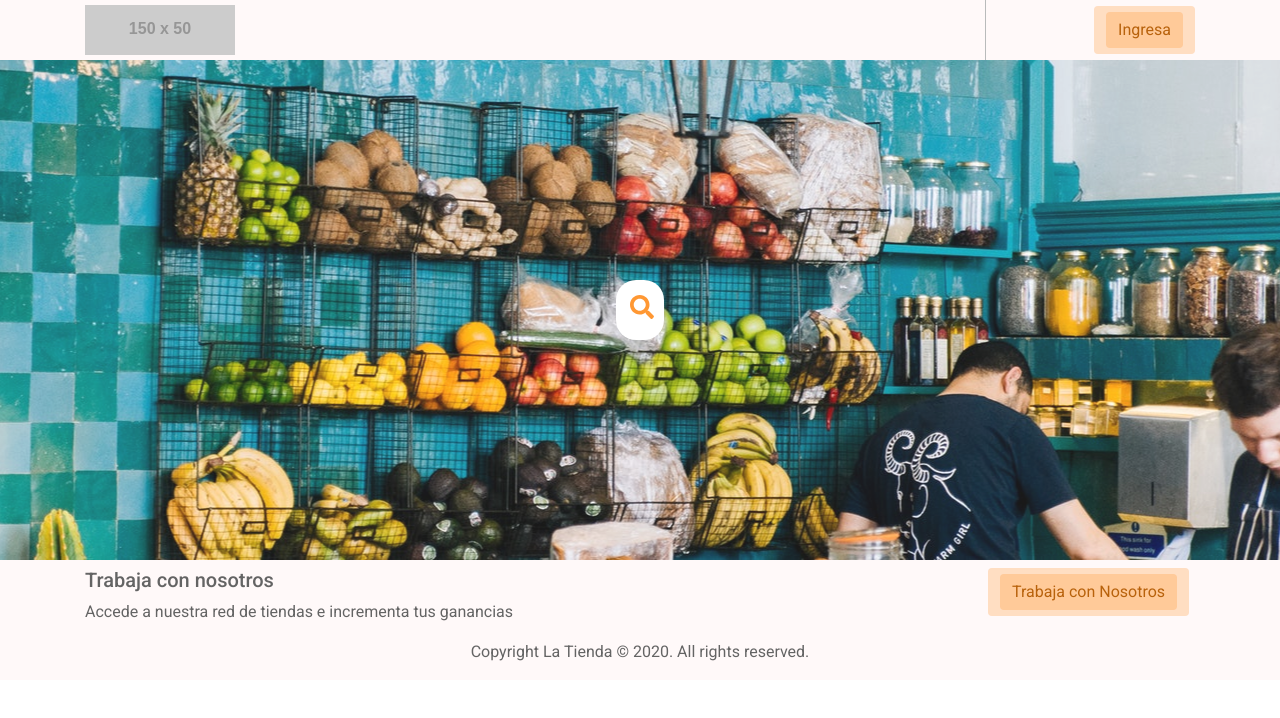
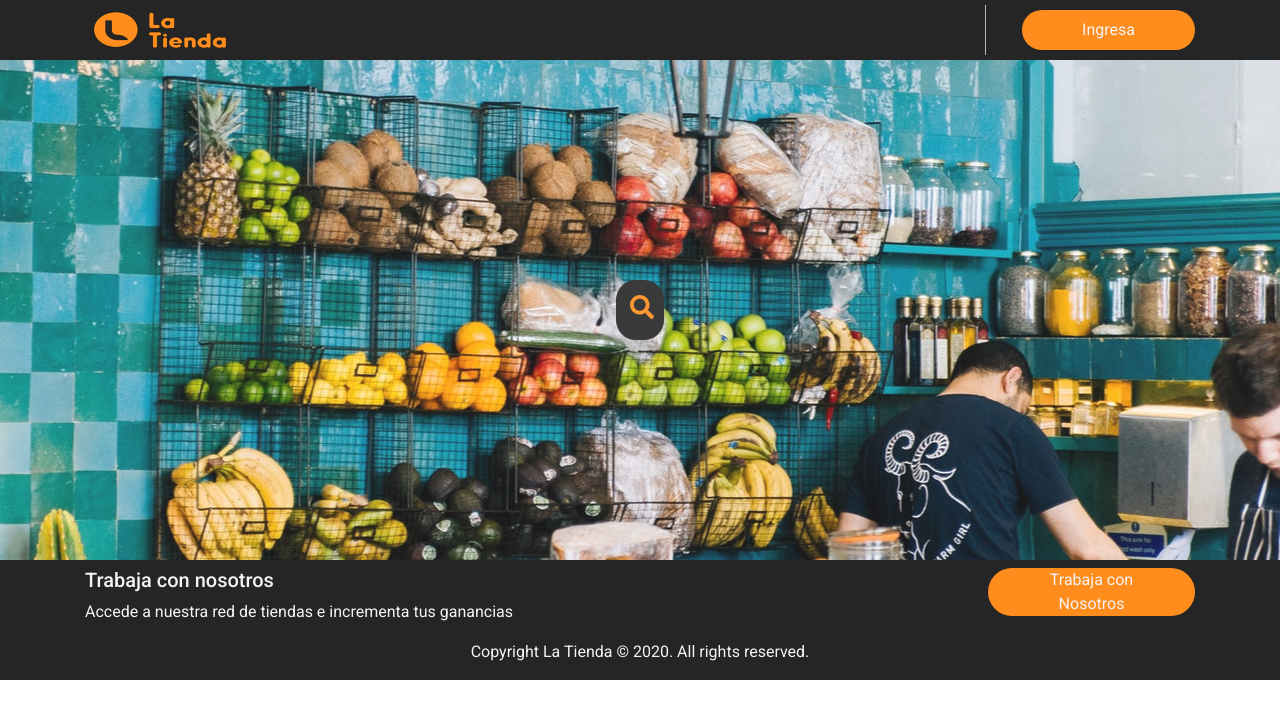
Before and after one commit to angelopez10/La-Tienda, a React (Create React App) app: page / in a window 1280 px wide. Shown: the top 718 px of the page. Built offline with nearby package versions, Linux system fonts and the light colour scheme.

Commit message:
'HomeListo'

```diff
--- a/src/js/Components/Home_principal/FooterHome.js
+++ b/src/js/Components/Home_principal/FooterHome.js
@@ -1,15 +1,65 @@
 import React from "react";
 import 'bootstrap/dist/css/bootstrap.min.css';
+import { makeStyles} from '@material-ui/core/styles';
 import Button from 'react-bootstrap/Button'
 import ButtonToolbar from 'react-bootstrap/Button'
 import ModalIngresoTienda from "../Modales/ModalIngresoTienda";
 
+const useStyles = makeStyles({
+  root: {
+    backgroundColor: '#ff8d1e',
+    border: 0,
+    borderRadius: 5,
+    color: '#f5f3f3',
+    height: 48,
+    padding: '0 30px',
+    '&:hover': {
+      backgroundColor: '#ff8d1e',
+      borderColor: 'none',
+      boxShadow: 'none',
+    },
+    '&:active': {
+      boxShadow: 'none',
+      backgroundColor: '#ff8d1e',
+      borderColor: 'none',
+    },
+    '&:focus': {
+      backgroundColor: '#ff8d1e',
+      boxShadow: 'none'
+    },
+  },
+
+  position: {
+    backgroundColor: '#ff8d1e',
+    border: 0,
+    borderRadius: 50,
+    color: '#f5f3f3',
+    height: 48,
+    padding: '0 30px',
+    marginLeft: '300px',
+    '&:hover': {
+      backgroundColor: '#ff8d1e',
+      borderColor: 'none',
+      boxShadow: 'none',
+    },
+    '&:active': {
+      boxShadow: 'none',
+      backgroundColor: '#ff8d1e',
+      borderColor: 'none',
+    },
+    '&:focus': {
+      backgroundColor: '#ff8d1e',
+      boxShadow: 'none'
+    },
+  },
+
+});
 
 
 
 export default function FooterHome() {
   const [modalShow, setModalShow] = React.useState(false);
-
+  const classes = useStyles();
 
 
   return (
@@ -27,8 +77,8 @@ export default function FooterHome() {
                 </div>
               </div>
               <div className='col-xs-12 col-sm-6 col-lg-6  pl-5 '>
-                <ButtonToolbar className='login-button footer-button'>
-                  <Button variant="primary" className='login-button' onClick={() => setModalShow(true)}>
+                <ButtonToolbar className={classes.position}>
+                  <Button  className={classes.root} onClick={() => setModalShow(true)}>
                     Trabaja con Nosotros
 		                </Button>
                   <ModalIngresoTienda
--- a/src/js/Components/Home_principal/NavbarHome.js
+++ b/src/js/Components/Home_principal/NavbarHome.js
@@ -1,18 +1,51 @@
 import React from "react";
 import { Link } from 'react-router-dom'
+import { makeStyles} from '@material-ui/core/styles';
 import Button from 'react-bootstrap/Button'
 import ButtonToolbar from 'react-bootstrap/Button'
 import ModalLogin from "../Modales/ModalLogin";
+import logo from './logo_transparent_background.png';
+
+const useStyles = makeStyles({
+  root: {
+    backgroundColor: '#ff8d1e',
+    border: 0,
+    borderRadius: 50,
+    color: '#f5f3f3',
+    height: 40,
+    padding: '0 30px',
+    '&:hover': {
+      backgroundColor: '#ff8d1e',
+      borderColor: 'none',
+      boxShadow: 'none',
+    },
+    '&:active': {
+      boxShadow: 'none',
+      backgroundColor: '#ff8d1e',
+      borderColor: 'none',
+    },
+    '&:focus': {
+      backgroundColor: '#ff8d1e',
+      boxShadow: 'none'
+    },
+  },
+
+});
+
+
+
 
 export default function NavbarHome() {
   const [modalShow, setModalShow] = React.useState(false);
+  const classes = useStyles();
+
 
   return (
     <div>
       <nav class="navbar navbar-expand-lg static-top py-0 bg-color">
         <div class='container'>
-          <Link class="navbar-brand text-link logo" href="#">
-            <img src="http://placehold.it/150x50?text=Logo" alt="" />
+          <Link class="navbar-brand text-link" href="#">
+           <img src={logo} alt='' className='logo-principal'/>
           </Link>
           <button
             className="navbar-toggler "
@@ -25,8 +58,8 @@ export default function NavbarHome() {
           >
             <span class="navbar-toggler-icon"></span>
           </button>
-                <ButtonToolbar className='login-button' >
-                  <Button className='login-button' onClick={() => setModalShow(true)}>
+                <ButtonToolbar className={classes.root} >
+                  <Button className={classes.root} color='default' onClick={() => setModalShow(true)}>
                   Ingresa
 		              </Button>
 
--- a/src/js/Components/Home_principal/main-home.css
+++ b/src/js/Components/Home_principal/main-home.css
@@ -1,10 +1,10 @@
 body {
-  color: #646464;
+  color: #f5f3f3;
   font-family: 'Roboto', sans-serif;
 }
 
 .bg-color {
-  background-color: rgb(255, 249, 249);
+  background-color: #252525;
 }
 
 .main {
@@ -22,7 +22,7 @@ body {
   margin-bottom: auto;
   margin-top: auto;
   height: 60px;
-  background-color: #ffff;
+  background-color: #252525;
   border-radius: 20px;
   padding: 10px;
 }
@@ -55,26 +55,11 @@ body {
   text-decoration: none;
 }
 
-.login-button {
-  background-color: rgb(255, 141, 30, 0.25);
-  border-left: 1px solid #232424;
-  color: #b8620c;
-  border: none;
 
-}
-
-.login-button:hover {
-  background-color: #ff8d1e;
-  text-decoration: none;
-  border: none;
-}
-
-.footer-button {
-  margin-left: 300px;
-}
-
-.logo {
+.logo-principal {
+  background-image: url(./logo.png);
   border-right: 1px solid #b9bbbb;
   padding-right: 750px;
   cursor: pointer;
+
 }
```
Also changed, not shown: src/js/Components/Home_principal/logo.png (added), src/js/Components/Home_principal/logo_transparent_background.png (added).
